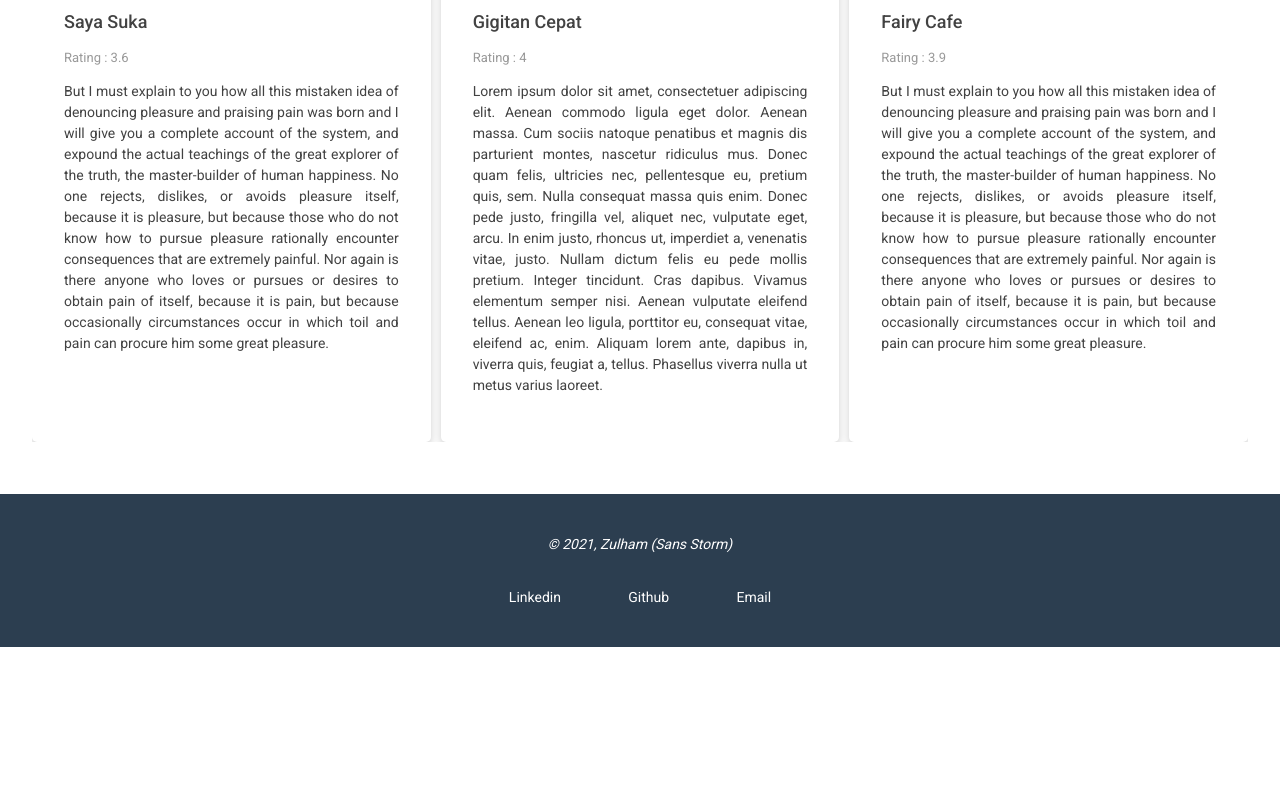
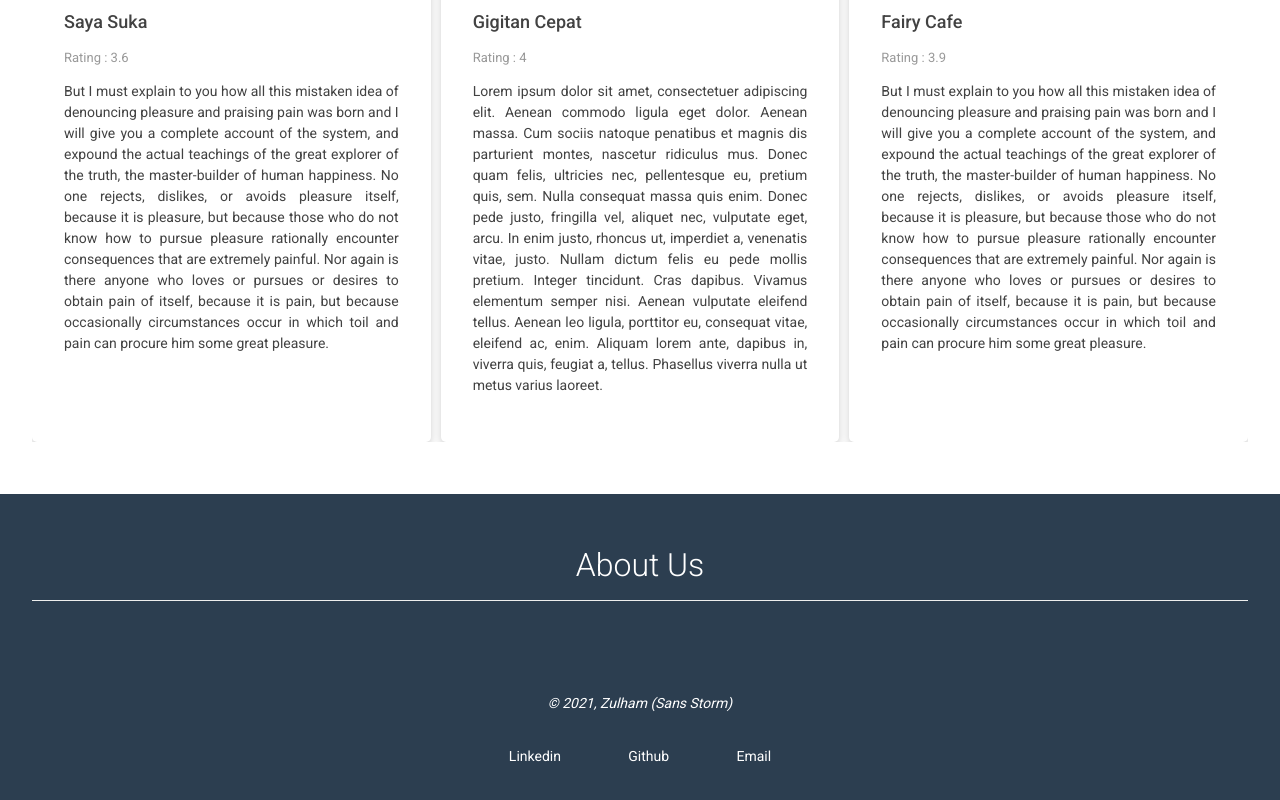
Before and after one commit to Z4nR/18.Restaurant-Apps, a website built with webpack: page src/templates/index.html in a window 1280 px wide. Shown: the part 2359-3159 px from the top of the page. Before the commit the page ends 3006 px from the top, so only its background shows below. Built offline with nearby package versions, Linux system fonts and the light colour scheme; a web font is replaced by a local one.

Commit message:
add styling in about us

```diff
--- a/src/scripts/view/main.js
+++ b/src/scripts/view/main.js
@@ -21,6 +21,7 @@ const main = () => {
       console.log(result)
     } catch (message) {
       fallbackResult(message)
+      console.log(message)
     }
   }
 
--- a/src/styles/main.css
+++ b/src/styles/main.css
@@ -144,6 +144,32 @@ header {
     border-bottom: 1px solid #eeeeee;
 }
 
+/* about us */
+
+.about-us {
+    padding: 32px;
+    background-color: #2c3e50;
+}
+
+.about {
+    width: 100%;
+    margin: 20px auto;
+    text-align: center;
+}
+
+.about-us-teks {
+    font-size: 32px;
+    font-weight: lighter;
+    color: #fff;
+}
+
+.about-us-teks::after {
+    content: '';
+    margin-top: 16px;
+    display: block;
+    border-bottom: 1px solid #eeeeee;
+}
+
 /* resto list container */
 
 resto-list {
--- a/src/templates/index.html
+++ b/src/templates/index.html
@@ -45,6 +45,11 @@
                 <resto-list></resto-list>
             </div>
         </section>
+        <section class="about-us">
+            <div class="about">
+                <h1 class="about-us-teks">About Us</h1>
+            </div>
+        </section>
     </main>
     <footer>
         <i class="copyright">&copy; 2021, Zulham (Sans Storm)</i>
```
